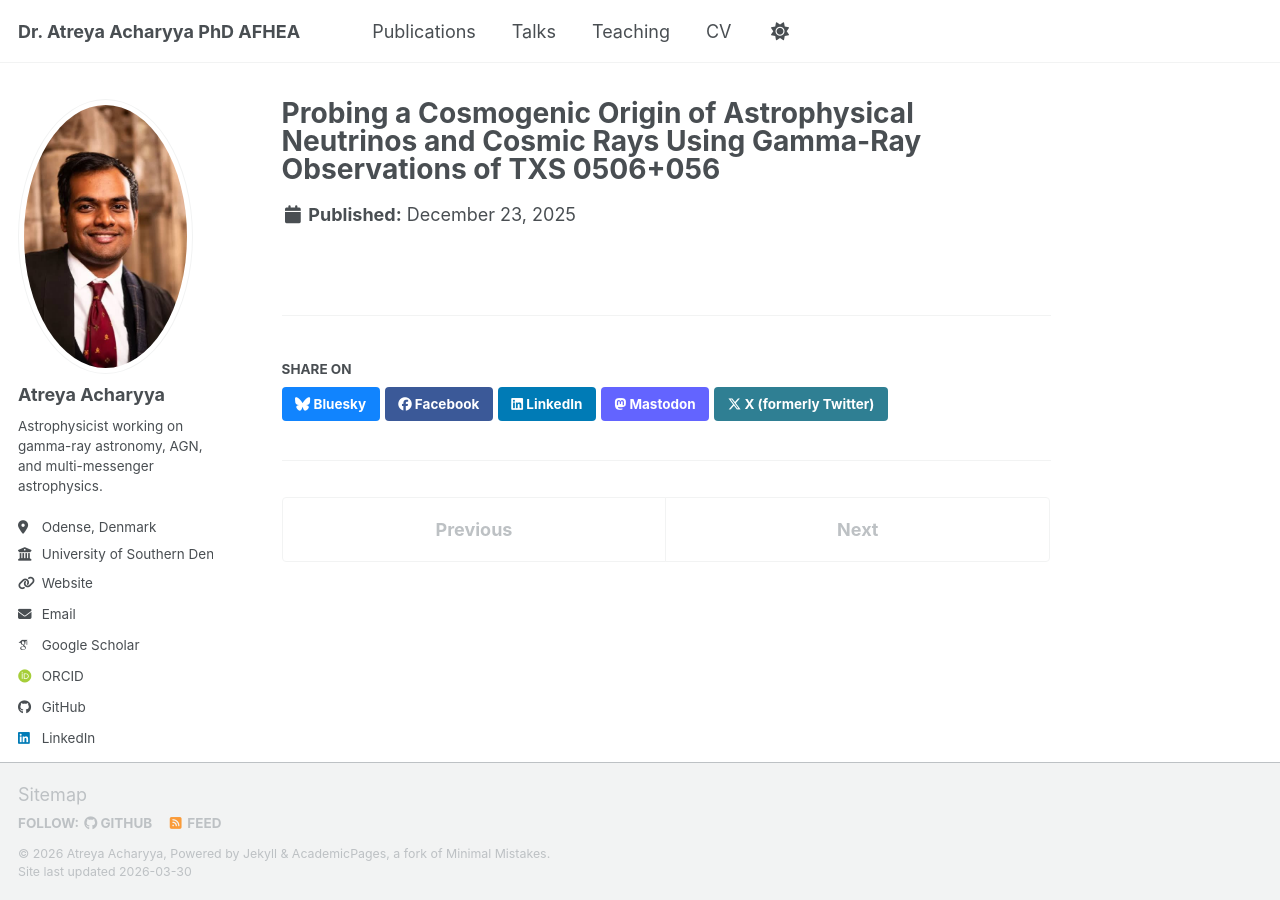
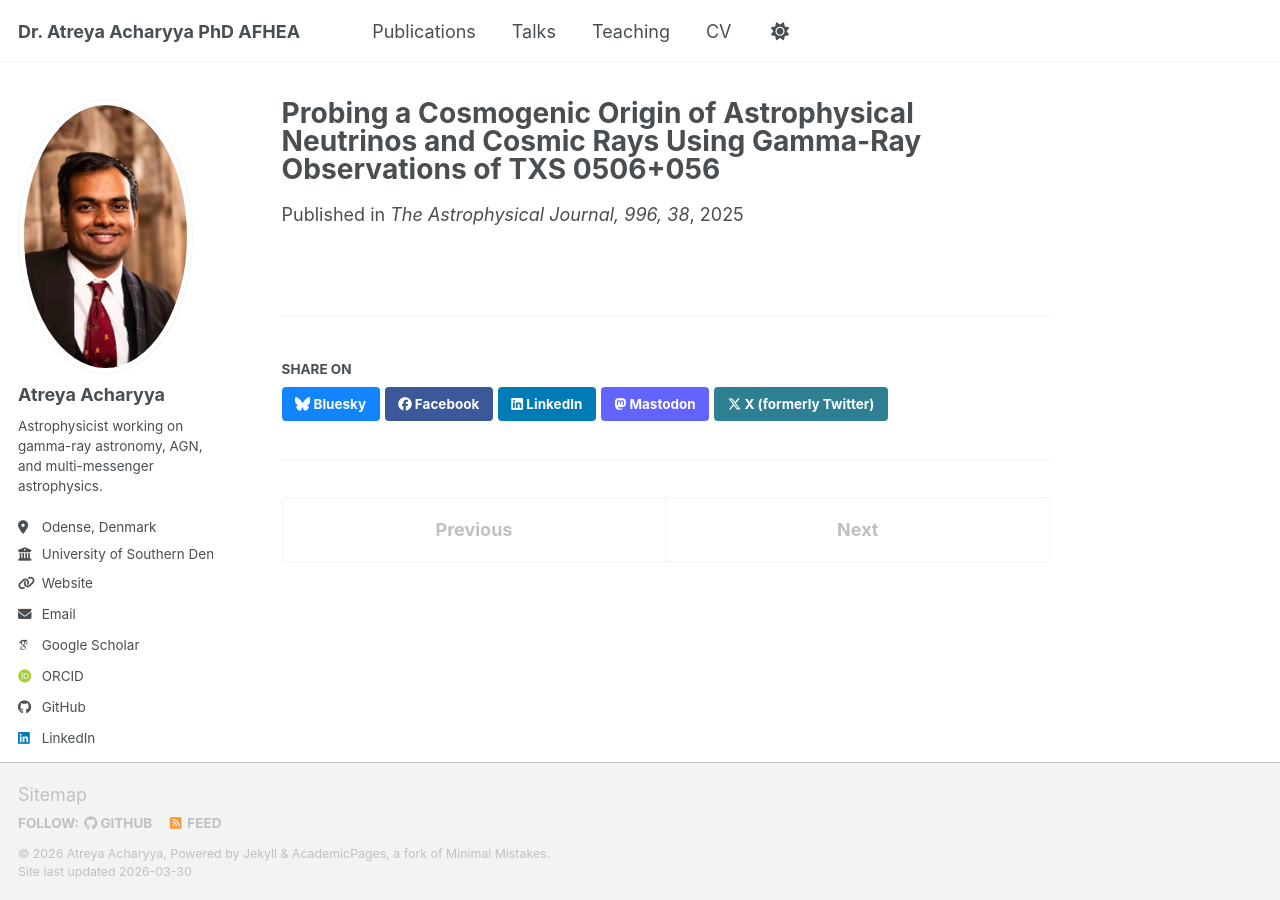
Before and after one commit to atreyaacharyya/atreyaacharyya.github.com, a Jekyll site: the page built from _publications/TXS.md, in a window 1280 px wide. Built offline with Jekyll 4.4.1, drawn with Linux system fonts in a browser that asks for light colours; some web fonts are replaced; a script bundle is joined from its source files by our own code; library files that are not in the unit come from our copies.

Commit message:
Update TXS.md

```diff
--- a/_publications/TXS.md
+++ b/_publications/TXS.md
@@ -4,5 +4,6 @@ collection: publications
 category: manuscripts
 permalink: /publication/acharyya_2026
 date: 2025-12-23
+venue: "The Astrophysical Journal, 996, 38"
 paperurl: "https://iopscience.iop.org/article/10.3847/1538-4357/ae1d72"
 ---
```
